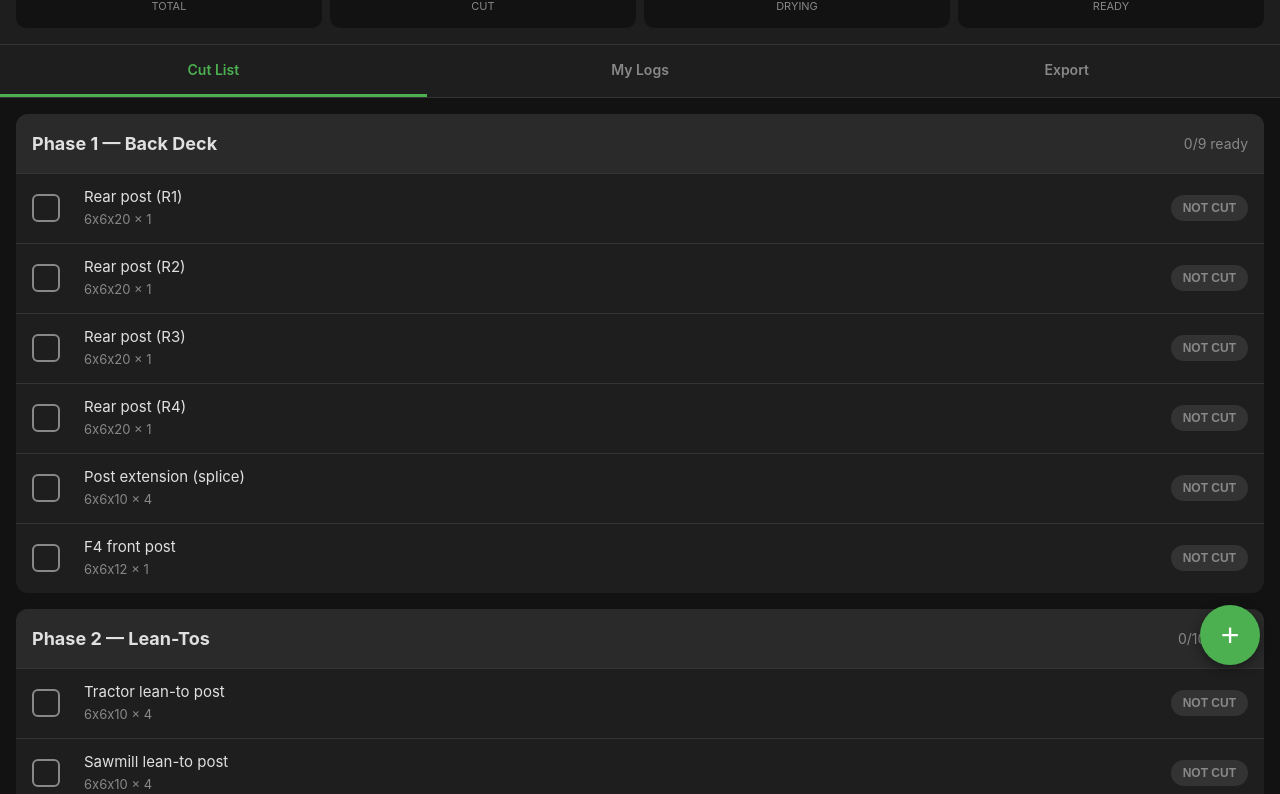
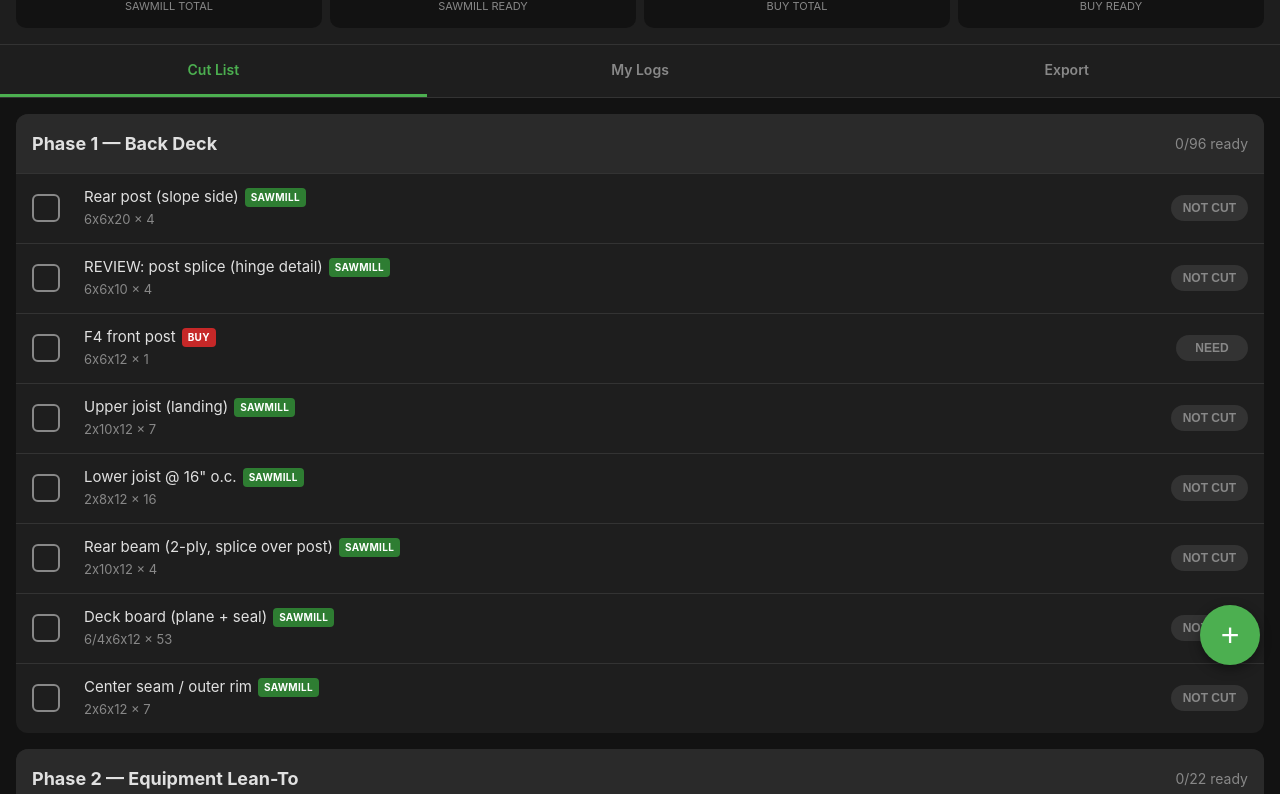
Before and after one commit to mrbazz22/sawmill-tracker, a plain HTML site: page index.html in a window 1280 px wide. Shown: the part 115-909 px from the top of the page. Drawn offline with Linux system fonts and the light colour scheme.

Commit message:
Rebuild for locked 24x20 gable barn + 24x10 lean-to
Sync with live v2 tracker: 41 pieces across 5 phases, DATA_VERSION 3,
localStorage namespaced to sawmill_v2_*.

```diff
--- a/index.html
+++ b/index.html
@@ -6,7 +6,7 @@
 <meta name="apple-mobile-web-app-capable" content="yes">
 <meta name="apple-mobile-web-app-status-bar-style" content="black-translucent">
 <meta name="theme-color" content="#1a1a1a">
-<title>Sawmill Tracker</title>
+<title>Sawmill Tracker v2</title>
 <style>
   * { box-sizing: border-box; -webkit-tap-highlight-color: transparent; }
   :root {
@@ -100,6 +100,19 @@
   .status-cut { background: rgba(33,150,243,0.2); color: var(--accent3); }
   .status-drying { background: rgba(255,152,0,0.2); color: var(--accent2); }
   .status-ready { background: rgba(76,175,80,0.2); color: var(--accent); }
+  .badge {
+    display: inline-block;
+    font-size: 10px;
+    font-weight: 700;
+    padding: 2px 6px;
+    border-radius: 4px;
+    margin-left: 6px;
+    vertical-align: middle;
+    text-transform: uppercase;
+    letter-spacing: 0.03em;
+  }
+  .badge-sawmill { background: #2e7d32; color: #fff; }
+  .badge-pt { background: #c62828; color: #fff; }
   .add-btn {
     position: fixed;
     bottom: 20px;
@@ -216,12 +229,12 @@
 <body>
 
 <header>
-  <h1>🪵 Sawmill Tracker</h1>
+  <h1>🪵 Sawmill Tracker v2</h1>
   <div class="stats">
-    <div class="stat"><span class="num" id="st-total">0</span><span class="label">Total</span></div>
-    <div class="stat"><span class="num" id="st-cut">0</span><span class="label">Cut</span></div>
-    <div class="stat"><span class="num" id="st-drying">0</span><span class="label">Drying</span></div>
-    <div class="stat"><span class="num" id="st-ready">0</span><span class="label">Ready</span></div>
+    <div class="stat"><span class="num" id="st-total">0</span><span class="label">Sawmill Total</span></div>
+    <div class="stat"><span class="num" id="st-cut">0</span><span class="label">Sawmill Ready</span></div>
+    <div class="stat"><span class="num" id="st-drying">0</span><span class="label">Buy Total</span></div>
+    <div class="stat"><span class="num" id="st-ready">0</span><span class="label">Buy Ready</span></div>
   </div>
 </header>
 
@@ -272,66 +285,90 @@
 
 <script>
 // ===== DATA =====
+const DATA_VERSION = 3; // bump to force reset localStorage on schema change
 const DEFAULT_PIECES = [
-  // Phase 1: Back Deck
-  { id:'bd1', phase:'Phase 1 — Back Deck', size:'6x6x20', desc:'Rear post (R1)', qty:1, status:'uncut' },
-  { id:'bd2', phase:'Phase 1 — Back Deck', size:'6x6x20', desc:'Rear post (R2)', qty:1, status:'uncut' },
-  { id:'bd3', phase:'Phase 1 — Back Deck', size:'6x6x20', desc:'Rear post (R3)', qty:1, status:'uncut' },
-  { id:'bd4', phase:'Phase 1 — Back Deck', size:'6x6x20', desc:'Rear post (R4)', qty:1, status:'uncut' },
-  { id:'bd5', phase:'Phase 1 — Back Deck', size:'6x6x10', desc:'Post extension (splice)', qty:4, status:'uncut' },
-  { id:'bd6', phase:'Phase 1 — Back Deck', size:'6x6x12', desc:'F4 front post', qty:1, status:'uncut' },
+  // ============ PHASE 1 — BACK DECK (12 x 20, free-standing) ============
+  { id:'bd1', phase:'Phase 1 — Back Deck', size:'6x6x20', desc:'Rear post (slope side)', qty:4, status:'uncut', source:'sawmill' },
+  { id:'bd2', phase:'Phase 1 — Back Deck', size:'6x6x10', desc:'REVIEW: post splice (hinge detail)', qty:4, status:'uncut', source:'sawmill' },
+  { id:'bd3', phase:'Phase 1 — Back Deck', size:'6x6x12', desc:'F4 front post', qty:1, status:'uncut', source:'pt' },
+  { id:'bd4', phase:'Phase 1 — Back Deck', size:'2x10x12', desc:'Upper joist (landing)', qty:7, status:'uncut', source:'sawmill' },
+  { id:'bd5', phase:'Phase 1 — Back Deck', size:'2x8x12', desc:'Lower joist @ 16" o.c.', qty:16, status:'uncut', source:'sawmill' },
+  { id:'bd6', phase:'Phase 1 — Back Deck', size:'2x10x12', desc:'Rear beam (2-ply, splice over post)', qty:4, status:'uncut', source:'sawmill' },
+  { id:'bd7', phase:'Phase 1 — Back Deck', size:'6/4x6x12', desc:'Deck board (plane + seal)', qty:53, status:'uncut', source:'sawmill' },
+  { id:'bd8', phase:'Phase 1 — Back Deck', size:'2x6x12', desc:'Center seam / outer rim', qty:7, status:'uncut', source:'sawmill' },
 
-  // Phase 2: Lean-Tos
-  { id:'lt1', phase:'Phase 2 — Lean-Tos', size:'6x6x10', desc:'Tractor lean-to post', qty:4, status:'uncut' },
-  { id:'lt2', phase:'Phase 2 — Lean-Tos', size:'6x6x10', desc:'Sawmill lean-to post', qty:4, status:'uncut' },
-  { id:'lt3', phase:'Phase 2 — Lean-Tos', size:'6x10x24', desc:'Lean-to header (optional)', qty:2, status:'uncut' },
+  // ============ PHASE 2 — EQUIPMENT LEAN-TO (24 x 10, left side, 3:12) ============
+  { id:'lt1', phase:'Phase 2 — Equipment Lean-To', size:'6x6x8', desc:'Outer post (on piers)', qty:3, status:'uncut', source:'sawmill' },
+  { id:'lt2', phase:'Phase 2 — Equipment Lean-To', size:'2x10x12', desc:'Rafter @ 16" o.c., 3:12', qty:19, status:'uncut', source:'sawmill' },
 
-  // Phase 3: Main Barn
-  { id:'bn1', phase:'Phase 3 — Main Barn', size:'6x6x14', desc:'Corner post (high wall)', qty:4, status:'uncut' },
-  { id:'bn2', phase:'Phase 3 — Main Barn', size:'6x6x12', desc:'Corner post (low wall)', qty:4, status:'uncut' },
-  { id:'bn3', phase:'Phase 3 — Main Barn', size:'6x6x14', desc:'Intermediate post (high)', qty:4, status:'uncut' },
-  { id:'bn4', phase:'Phase 3 — Main Barn', size:'6x6x12', desc:'Intermediate post (low)', qty:4, status:'uncut' },
-  { id:'bn5', phase:'Phase 3 — Main Barn', size:'6x6x12', desc:'Gable end post', qty:2, status:'uncut' },
-  { id:'bn6', phase:'Phase 3 — Main Barn', size:'6x10x24', desc:'Loft floor beam', qty:4, status:'uncut' },
-  { id:'bn7', phase:'Phase 3 — Main Barn', size:'6x10x24', desc:'Monitor ridge beam', qty:2, status:'uncut' },
-  { id:'bn8', phase:'Phase 3 — Main Barn', size:'6x10x14', desc:'Clerestory girt', qty:4, status:'uncut' },
-  { id:'bn9', phase:'Phase 3 — Main Barn', size:'2x6x14', desc:'Rafter / loft joist', qty:40, status:'uncut' },
-  { id:'bn10', phase:'Phase 3 — Main Barn', size:'2x6x12', desc:'Wall girt', qty:20, status:'uncut' },
-  { id:'bn11', phase:'Phase 3 — Main Barn', size:'2x6x12', desc:'Brace stock', qty:20, status:'uncut' },
-  { id:'bn12', phase:'Phase 3 — Main Barn', size:'1x6x12', desc:'Wall siding', qty:80, status:'uncut' },
-  { id:'bn13', phase:'Phase 3 — Main Barn', size:'1x8x12', desc:'Loft floor plank', qty:10, status:'uncut' },
-  { id:'bn14', phase:'Phase 3 — Main Barn', size:'1x12x12', desc:'Loft floor plank', qty:6, status:'uncut' },
+  // ============ PHASE 3 — MAIN BARN (24 x 20 gable, 14 ft walls, 6:12) ============
+  { id:'bn1', phase:'Phase 3 — Main Barn', size:'6x6x14', desc:'Sidewall post (3 bents x 2)', qty:6, status:'uncut', source:'sawmill' },
+  { id:'bn2', phase:'Phase 3 — Main Barn', size:'6x6x11', desc:'Center post, upper (loft beam to ridge)', qty:3, status:'uncut', source:'sawmill' },
+  { id:'bn3', phase:'Phase 3 — Main Barn', size:'6x6x7', desc:'Center post, lower (pier to loft beam)', qty:3, status:'uncut', source:'sawmill' },
+  { id:'bn4', phase:'Phase 3 — Main Barn', size:'6x10x12', desc:'Loft beam, side lines (5 ft trib)', qty:4, status:'uncut', source:'sawmill' },
+  { id:'bn5', phase:'Phase 3 — Main Barn', size:'6x12x12', desc:'Loft beam, center line (10 ft trib)', qty:2, status:'uncut', source:'sawmill' },
+  { id:'bn6', phase:'Phase 3 — Main Barn', size:'6x10x12', desc:'Structural ridge (splices at posts)', qty:2, status:'uncut', source:'sawmill' },
+  { id:'bn7', phase:'Phase 3 — Main Barn', size:'4x6x12', desc:'Tie beams / plates / lean-to ledger', qty:8, status:'uncut', source:'sawmill' },
+  { id:'bn8', phase:'Phase 3 — Main Barn', size:'2x10x14', desc:'Main rafter, 6:12 @ 24" o.c.', qty:26, status:'uncut', source:'sawmill' },
+  { id:'bn9', phase:'Phase 3 — Main Barn', size:'2x8x10', desc:'Loft joist @ 16" o.c. (10 ft span)', qty:38, status:'uncut', source:'sawmill' },
+  { id:'bn10', phase:'Phase 3 — Main Barn', size:'2x8x12', desc:'Loft rim / edge beam', qty:4, status:'uncut', source:'sawmill' },
+  { id:'bn11', phase:'Phase 3 — Main Barn', size:'1x8x12', desc:'Loft decking (480 sf)', qty:73, status:'uncut', source:'sawmill' },
+  { id:'bn12', phase:'Phase 3 — Main Barn', size:'2x6x12', desc:'Wall girt (7 rows @ 24" o.c.)', qty:52, status:'uncut', source:'sawmill' },
+  { id:'bn13', phase:'Phase 3 — Main Barn', size:'1x6x12', desc:'Siding (1,132 sf incl. gables)', qty:226, status:'uncut', source:'sawmill' },
 
-  // Phase 4: Greenhouse
-  { id:'gh1', phase:'Phase 4 — Greenhouse', size:'4x4x78.5"', desc:'Low corner post', qty:2, status:'uncut' },
-  { id:'gh2', phase:'Phase 4 — Greenhouse', size:'4x4x130.5"', desc:'High corner post', qty:2, status:'uncut' },
-  { id:'gh3', phase:'Phase 4 — Greenhouse', size:'4x4x11.5\'', desc:'Short wall beam', qty:2, status:'uncut' },
-  { id:'gh4', phase:'Phase 4 — Greenhouse', size:'2x14\'', desc:'Bottom / rail (long wall)', qty:8, status:'uncut' },
-  { id:'gh5', phase:'Phase 4 — Greenhouse', size:'2x12\'', desc:'Bottom / rail (short wall)', qty:5, status:'uncut' },
-  { id:'gh6', phase:'Phase 4 — Greenhouse', size:'2x6x16\'', desc:'Roof rafter', qty:11, status:'uncut' },
+  // ============ PHASE 4 — GREENHOUSE (14 x 12, deferred) ============
+  { id:'gh1', phase:'Phase 4 — Greenhouse', size:'4x4x78.5"', desc:'Low corner post', qty:2, status:'uncut', source:'sawmill' },
+  { id:'gh2', phase:'Phase 4 — Greenhouse', size:'4x4x130.5"', desc:'High corner post', qty:2, status:'uncut', source:'sawmill' },
+  { id:'gh3', phase:'Phase 4 — Greenhouse', size:"4x4x11.5'", desc:'Short wall beam', qty:2, status:'uncut', source:'sawmill' },
+  { id:'gh4', phase:'Phase 4 — Greenhouse', size:"2x4x14'", desc:'Bottom rail (long wall)', qty:8, status:'uncut', source:'sawmill' },
+  { id:'gh5', phase:'Phase 4 — Greenhouse', size:"2x4x12'", desc:'Bottom rail (short wall)', qty:5, status:'uncut', source:'sawmill' },
+  { id:'gh6', phase:'Phase 4 — Greenhouse', size:"2x6x16'", desc:'REVIEW: roof rafter (needs mid-purlin)', qty:11, status:'uncut', source:'sawmill' },
+  { id:'gh7', phase:'Phase 4 — Greenhouse', size:'4x4x14', desc:'Foundation perimeter', qty:2, status:'uncut', source:'pt' },
+  { id:'gh8', phase:'Phase 4 — Greenhouse', size:'4x4x12', desc:'Foundation perimeter', qty:2, status:'uncut', source:'pt' },
+
+  // ============ PHASE 5 — BUY LIST (nothing to mill) ============
+  { id:'bu1',  phase:'Phase 5 — Buy List', size:"13' long", desc:'Galvalume panel, 3 ft wide — main roof', qty:16, status:'uncut', source:'pt' },
+  { id:'bu2',  phase:'Phase 5 — Buy List', size:'24 lf', desc:'Ridge cap, Galvalume', qty:1, status:'uncut', source:'pt' },
+  { id:'bu3',  phase:'Phase 5 — Buy List', size:'96 lf', desc:'Eave / rake closure strip', qty:1, status:'uncut', source:'pt' },
+  { id:'bu4',  phase:'Phase 5 — Buy List', size:'~1,000', desc:'Screws, butyl-washered', qty:1, status:'uncut', source:'pt' },
+  { id:'bu5',  phase:'Phase 5 — Buy List', size:'6x6', desc:'Post base, standoff (uplift + decay)', qty:12, status:'uncut', source:'pt' },
+  { id:'bu6',  phase:'Phase 5 — Buy List', size:'6x6 to 6x', desc:'Post cap', qty:12, status:'uncut', source:'pt' },
+  { id:'bu7',  phase:'Phase 5 — Buy List', size:'2x8', desc:'Joist hanger, galvanized', qty:38, status:'uncut', source:'pt' },
+  { id:'bu8',  phase:'Phase 5 — Buy List', size:'—', desc:'Hurricane / rafter tie', qty:60, status:'uncut', source:'pt' },
+  { id:'bu9',  phase:'Phase 5 — Buy List', size:'8-12"', desc:'SDWS timber screws (box)', qty:4, status:'uncut', source:'pt' },
+  { id:'bu10', phase:'Phase 5 — Buy List', size:'#4', desc:'J-bolt, cast into pier', qty:12, status:'uncut', source:'pt' },
 ];
 
-const STATUS_LABELS = { uncut:'Not Cut', cut:'Cut', drying:'Drying', ready:'Ready' };
+const SAWMILL_STATUS = { uncut:'Not Cut', cut:'Cut', drying:'Drying', ready:'Ready' };
+const BUY_STATUS = { uncut:'Need', cut:'Bought', drying:'On Site', ready:'Installed' };
 const STATUS_CLASSES = { uncut:'status-uncut', cut:'status-cut', drying:'status-drying', ready:'status-ready' };
 const STATUS_NEXT = { uncut:'cut', cut:'drying', drying:'ready', ready:'uncut' };
 
 // ===== STATE =====
-let pieces = JSON.parse(localStorage.getItem('sawmill_pieces') || JSON.stringify(DEFAULT_PIECES));
-let logs = JSON.parse(localStorage.getItem('sawmill_logs') || '[]');
+const storedVer = localStorage.getItem('sawmill_v2_version');
+let pieces;
+if (storedVer != DATA_VERSION) {
+  pieces = JSON.parse(JSON.stringify(DEFAULT_PIECES));
+  localStorage.setItem('sawmill_v2_version', DATA_VERSION);
+  savePieces();
+} else {
+  pieces = JSON.parse(localStorage.getItem('sawmill_v2_pieces') || JSON.stringify(DEFAULT_PIECES));
+}
+let logs = JSON.parse(localStorage.getItem('sawmill_v2_logs') || '[]');
 
-function savePieces() { localStorage.setItem('sawmill_pieces', JSON.stringify(pieces)); }
-function saveLogs() { localStorage.setItem('sawmill_logs', JSON.stringify(logs)); }
+function savePieces() { localStorage.setItem('sawmill_v2_pieces', JSON.stringify(pieces)); }
+function saveLogs() { localStorage.setItem('sawmill_v2_logs', JSON.stringify(logs)); }
 
 // ===== RENDER =====
 function renderStats() {
-  const total = pieces.reduce((s,p)=>s+(p.qty||1),0);
-  const cut = pieces.filter(p=>p.status==='cut').reduce((s,p)=>s+(p.qty||1),0);
-  const drying = pieces.filter(p=>p.status==='drying').reduce((s,p)=>s+(p.qty||1),0);
-  const ready = pieces.filter(p=>p.status==='ready').reduce((s,p)=>s+(p.qty||1),0);
-  document.getElementById('st-total').textContent = total;
-  document.getElementById('st-cut').textContent = cut;
-  document.getElementById('st-drying').textContent = drying;
-  document.getElementById('st-ready').textContent = ready;
+  const totalSawmill = pieces.filter(p=>p.source==='sawmill').reduce((s,p)=>s+(p.qty||1),0);
+  const readySawmill = pieces.filter(p=>p.source==='sawmill' && p.status==='ready').reduce((s,p)=>s+(p.qty||1),0);
+  const totalBuy = pieces.filter(p=>p.source==='pt').reduce((s,p)=>s+(p.qty||1),0);
+  const readyBuy = pieces.filter(p=>p.source==='pt' && p.status==='ready').reduce((s,p)=>s+(p.qty||1),0);
+  document.getElementById('st-total').textContent = totalSawmill;
+  document.getElementById('st-cut').textContent = readySawmill;
+  document.getElementById('st-drying').textContent = totalBuy;
+  document.getElementById('st-ready').textContent = readyBuy;
 }
 
 function renderCuts() {
@@ -350,11 +387,15 @@ function renderCuts() {
     items.forEach(p => {
       const check = p.status !== 'uncut' ? '✓' : '';
       const onClass = p.status !== 'uncut' ? 'on' : '';
+      const badge = p.source === 'pt'
+        ? '<span class="badge badge-pt">Buy</span>'
+        : '<span class="badge badge-sawmill">Sawmill</span>';
+      const statusLabels = p.source === 'pt' ? BUY_STATUS : SAWMILL_STATUS;
       html += `<div class="piece">
         <div class="check ${onClass}" data-id="${p.id}">${check}</div>
-        <div class="desc">${p.desc}<br><span class="size">${p.size} &times; ${p.qty}</span></div>
+        <div class="desc">${p.desc}${badge}<br><span class="size">${p.size} &times; ${p.qty}</span></div>
         <div></div>
-        <button class="status-btn ${STATUS_CLASSES[p.status]}" data-id="${p.id}">${STATUS_LABELS[p.status]}</button>
+        <button class="status-btn ${STATUS_CLASSES[p.status]}" data-id="${p.id}">${statusLabels[p.status]}</button>
       </div>`;
     });
     html += '</div>';
@@ -416,7 +457,8 @@ function renderExport() {
     lines.push(phase.toUpperCase());
     grouped[phase].forEach(p => {
       const icon = p.status==='ready' ? '✅' : p.status==='drying' ? '🟡' : p.status==='cut' ? '🔵' : '⬜';
-      lines.push(`  ${icon} ${p.desc} — ${p.size} × ${p.qty}`);
+      const src = p.source === 'pt' ? ' [BUY]' : ' [SAWMILL]';
+      lines.push(`  ${icon} ${p.desc}${src} — ${p.size} × ${p.qty}`);
     });
     lines.push('');
   });
```
Also changed, not shown: 1 other file.
